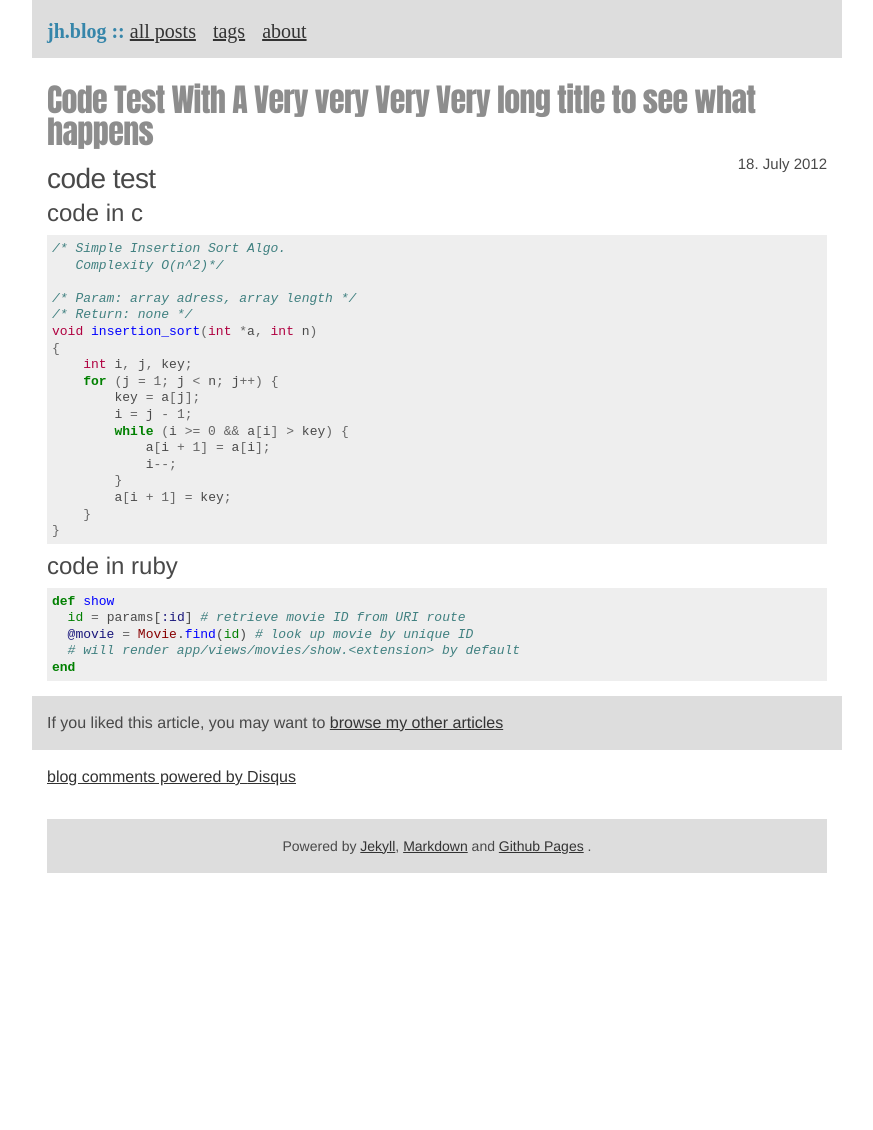
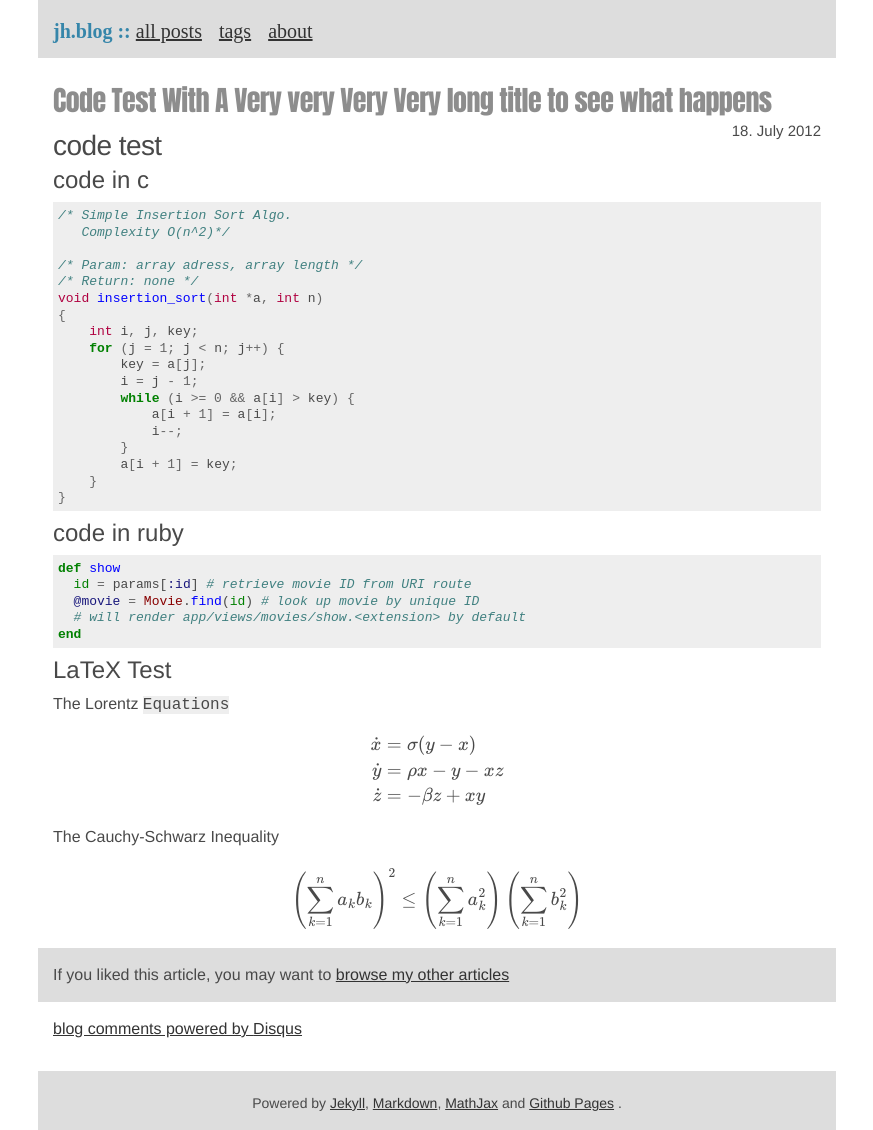
Before and after one commit to darkjh/darkjh.github.com, a Jekyll site: the page built from _posts/2012-07-18-test2.md, in a window 1280 px wide. Shown: the whole page, without its empty margins (203-1076 px from the left). Built offline with Jekyll 4.4.1, drawn with Linux system fonts in a browser that asks for light colours; some web fonts are replaced; Markdown is read by kramdown in place of the engine named in the settings; formulas are drawn with MathJax 3; comment, search, counter and statistics services are not loaded; before the commit the page ends 900 px from its top, so only the background shows below that.

Commit message:
latex support, css tunes

```diff
--- a/_config.yml
+++ b/_config.yml
@@ -1,9 +1,19 @@
 # Personal info
-title : jh's blog
+title: jh.blog
 author :
-  name : Han Ju
-  email : ju.han.felix@gmail.com
-  github : darkjh
-  twitter : juhanlol
+  name: Han Ju
+  email: ju.han.felix@gmail.com
+  github: darkjh
+  twitter: juhanlol
 
+# Markdown Engine
+markdown: rdiscount
+
+# Code highlighting
 pygments: true
+
+# Auto generation
+auto: true
+server: true
+
+# LaTeX support
--- a/_layouts/default.html
+++ b/_layouts/default.html
@@ -1,12 +1,38 @@
 <!DOCTYPE html>
 <html>
     <head>
+        <!-- meta infomation and css links -->
         <meta charset="UTF-8" />
         <title>{{ page.title }}</title>
         <link rel="stylesheet" href="/asset/reset.css" />
         <link rel="stylesheet" href="/asset/main.css" />
         <link rel="stylesheet" href="/asset/highlight.css" />
-        <link rel="alternate" type="application/rss+xml" href="/rss.xml" />
+        <!-- <link rel="alternate" type="application/rss+xml" href="/rss.xml" /> -->
+
+        <!-- mathjax for LaTeX support -->
+        <script type="text/javascript"
+            src="http://cdn.mathjax.org/mathjax/latest/MathJax.js?config=TeX-AMS-MML_HTMLorMML">
+        </script>
+
+        <!-- some mathjax config for cohabiting with markdown -->
+        <!-- code from: http://cwoebker.com/posts/latex-math-magic -->
+        <script type="text/x-mathjax-config">
+            // tell MathJax to ignore other code areas
+            MathJax.Hub.Config({
+                tex2jax: {
+                    skipTags: ['script', 'noscript', 'style', 'textarea', 'pre']
+                }
+            });
+            // add every latex code area with a 'has-jax' class for removing any markdown modifications
+            MathJax.Hub.Queue(function() {
+                var all = MathJax.Hub.getAllJax(), i;
+                for(i=0; i < all.length; i += 1) {
+                    all[i].SourceElement().parentNode.className += ' has-jax';
+                }
+            });
+        </script>
+
+        <!-- google web analytics -->
 <!--        <script type="text/javascript">
             var _gaq = _gaq || [];
             _gaq.push(['_setAccount', 'UA-27300026-1']);
@@ -32,6 +58,6 @@
         </section>
     </body>
     <footer>
-        Powered by <a href="http://jekyllrb.com/">Jekyll</a>, <a href="http://daringfireball.net/projects/markdown/">Markdown</a> and <a href="http://pages.github.com/">Github Pages</a> .
+        Powered by <a href="http://jekyllrb.com/">Jekyll</a>, <a href="http://daringfireball.net/projects/markdown/">Markdown</a>, <a href="http://www.mathjax.org/">MathJax</a> and <a href="http://pages.github.com/">Github Pages</a> .
     </footer>
 </html>
--- a/_layouts/post.html
+++ b/_layouts/post.html
@@ -13,6 +13,8 @@ layout: default
     <section>
         {{ content }}
     </section>
+
+    <!-- disqus comment -->
     <div>
         <section class="followupActions">
             If you liked this article, you may want to <a href="/">browse my other articles</a>
--- a/_posts/2012-07-18-test2.md
+++ b/_posts/2012-07-18-test2.md
@@ -39,3 +39,21 @@ def show
   # will render app/views/movies/show.<extension> by default
 end
 {% endhighlight %}
+
+### LaTeX Test
+
+#### The Lorentz `Equations`
+
+`\[
+\begin{aligned}
+\dot{x} & = \sigma(y-x) \\
+\dot{y} & = \rho x - y - xz \\
+\dot{z} & = -\beta z + xy
+\end{aligned}
+\]`
+
+#### The Cauchy-Schwarz Inequality
+
+`\[
+\left( \sum_{k=1}^n a_k b_k \right)^2 \leq \left( \sum_{k=1}^n a_k^2 \right) \left( \sum_{k=1}^n b_k^2 \right)
+\]`
--- a/about.html
+++ b/about.html
@@ -4,8 +4,8 @@ title: About Me
 ---
 <section class="post">
     <header>
-        <a href="/" class="backLink">&laquo; Back to article overview.</a>
         <h1>About Me</h1>
     </header>
     <section>
     </section>
+</section>
--- a/asset/main.css
+++ b/asset/main.css
@@ -5,7 +5,7 @@
 
 body {
     margin: 0 auto;
-    width: 780px;
+    width: 60%;
     font: 16px 'Helvetica Neue',Helvetica,"Hiragino Sans GB","Hiragino Sans GB W3",Arial,sans-serif;
     color: #494949;
     line-height: 1.5em;
@@ -14,6 +14,7 @@ body {
 a {
     color: #333;
 }
+
 a:hover {
     text-decoration: none;
 }
@@ -32,7 +33,7 @@ time {
 
 code {
     font-family: monospace;
-/*    background-color: #d8d8d8; */
+   background-color: #eee;
 }
 
 pre > code {
@@ -92,7 +93,8 @@ body > header > a {
 
 footer {
     background-color: #ddd;
-    padding: 15px;
+    padding: 20px 15px 15px 15px;
+    margin: 0 -15px;
     text-align: center;
     font-size: 14px;
 }
@@ -113,7 +115,7 @@ footer {
 
 .post > header > h1 {
     display: inline;
-    font-size: 32px;
+    font-size: 28px;
     font-family: Impact, Charcoal, sans-serif;
     color: #8d8d8d;
 }
@@ -126,6 +128,14 @@ footer {
 .post > section > h3 {
     font-size: 24px;
     margin: 10px 0;
+}
+
+.postPreview > header > h1 > a {
+    display: inline;
+    font-size: 28px;
+    font-family: Impact, Charcoal, sans-serif;
+    color: #8d8d8d;
+    text-decoration: none;
 }
 
 .postPreview {
@@ -152,3 +162,5 @@ footer {
  background: #3686aa;
  color: #fff;
 }
+
+code.has-jax {font: inherit; font-size: 100%; background: inherit; border: inherit;}
--- a/index.html
+++ b/index.html
@@ -1,6 +1,6 @@
 ---
 layout: default
-title: jh's blog
+title: jh.blog
 ---
 {% for post in site.posts %}
 <section class="postPreview">
@@ -11,6 +11,7 @@ title: jh's blog
             {{ post.date | date: '%d. %B %Y' }}
         </time>
     </header>
+    <!-- render each post in index page without the comment part -->
     <section class="post">
       <section>
         {{ post.content }}
```
